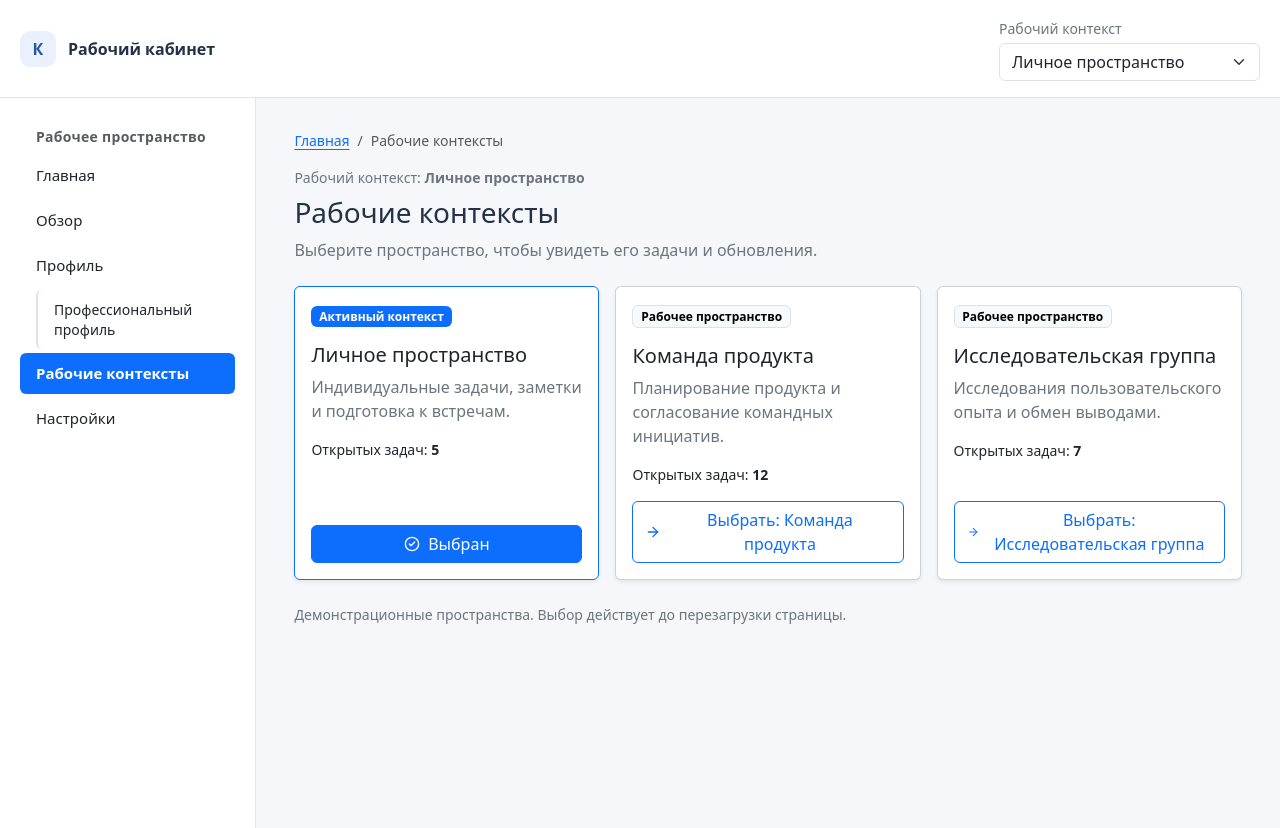
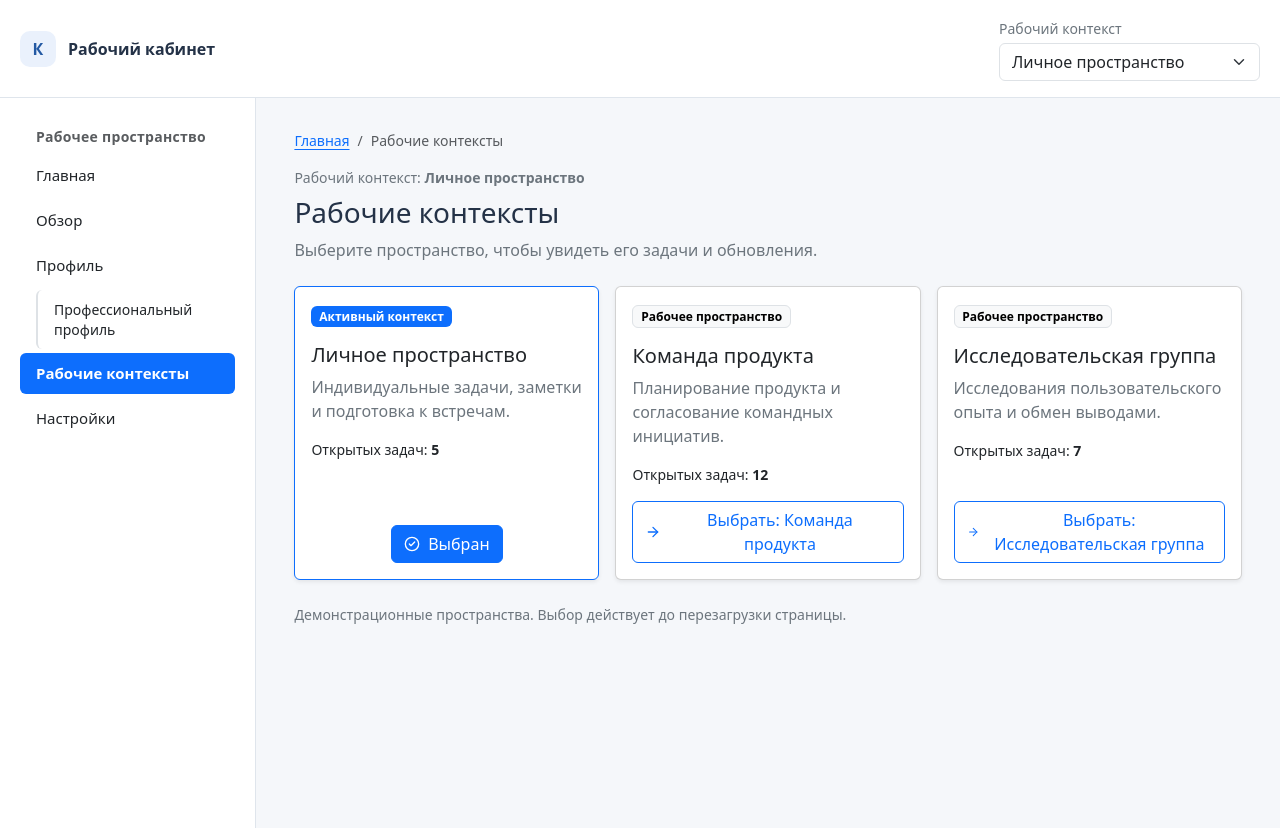
Before and after one commit to Sergey303/bootstrap5-dashboard-shell-demo, a React (Vite) app: page /dashboard/work-contexts in a window 1280 px wide. Built offline with nearby package versions, Linux system fonts and the light colour scheme.

Commit message:
fix: center workspace action buttons without stretching

```diff
--- a/src/pages/WorkContextsPage.tsx
+++ b/src/pages/WorkContextsPage.tsx
@@ -31,7 +31,7 @@ export function WorkContextsPage() {
                   </p>
                   <button
                     type="button"
-                    className={`btn mt-auto d-inline-flex align-items-center justify-content-center gap-2 ${active ? "btn-primary" : "btn-outline-primary"}`}
+                    className={`btn mt-auto align-self-center mw-100 d-inline-flex align-items-center justify-content-center gap-2 ${active ? "btn-primary" : "btn-outline-primary"}`}
                     aria-pressed={active}
                     onClick={() => setActiveContext(context.id)}
                   >
```
